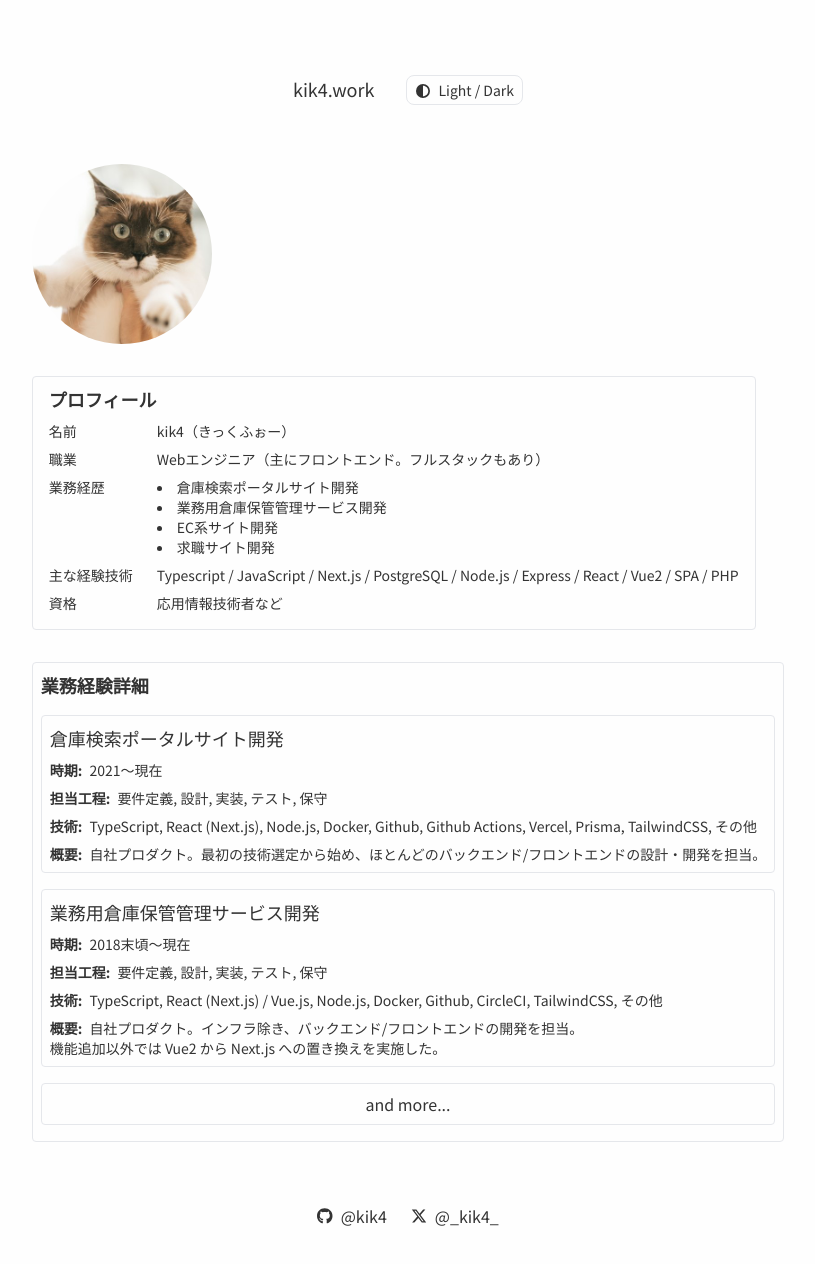
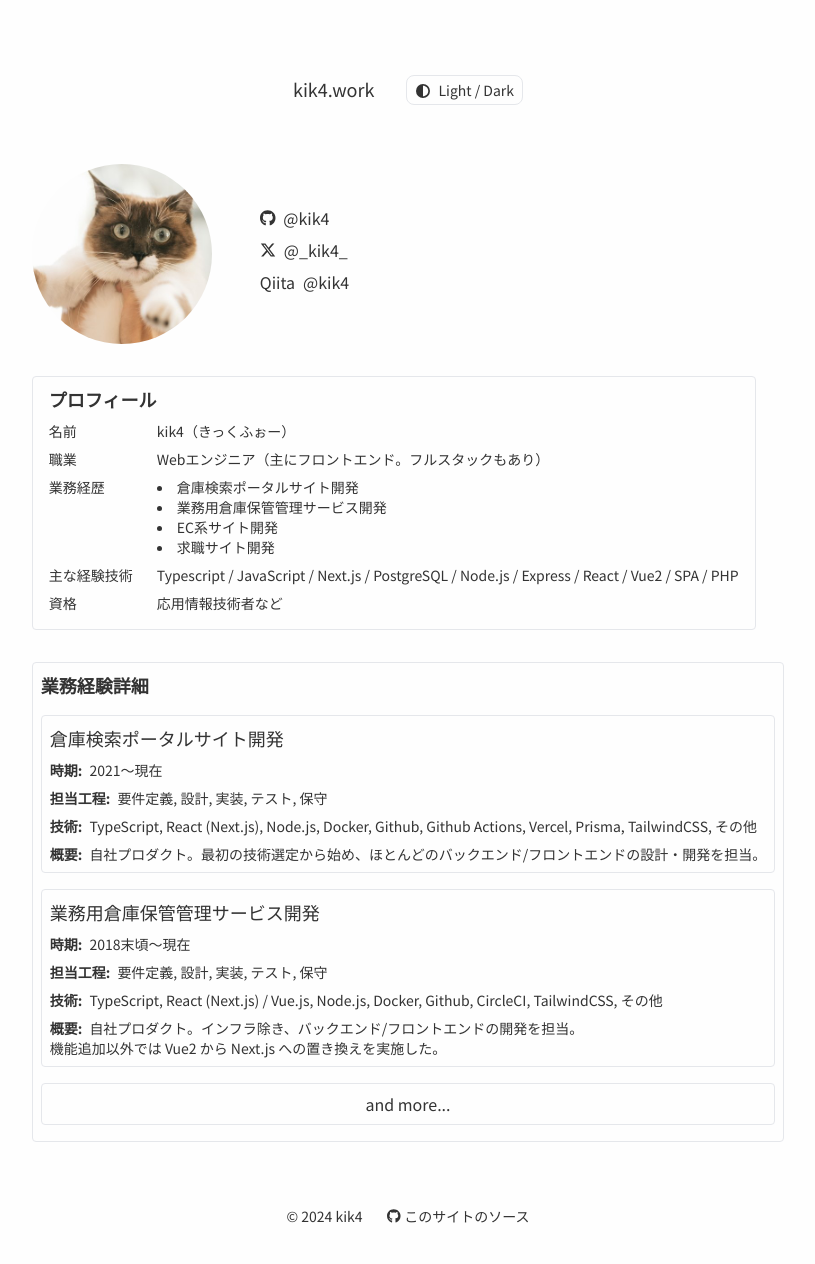
Before and after one commit to kik4/my-portfolio-next, a Next.js app: page / in a window 1280 px wide. Shown: the top 1264 px of the page, without its empty margins (232-1047 px from the left). Built offline with nearby package versions, Linux system fonts and the light colour scheme.

Commit message:
add info

```diff
--- a/app/page.tsx
+++ b/app/page.tsx
@@ -16,6 +16,7 @@ export default function Home() {
 				<DarkToggleButton />
 			</header>
 			<main className="row-start-2 flex flex-col items-center gap-8 sm:items-start">
+				<div className="flex flex-col items-center justify-center gap-8 sm:flex-row">
 					<Image
 						className="rounded-full"
 						src={icon}
@@ -24,6 +25,36 @@ export default function Home() {
 						height={180}
 						priority
 					/>
+					<div className="flex flex-row gap-2 px-4 pt-2 pb-4 sm:flex-col">
+						<a
+							className="flex items-center gap-2 hover:underline hover:underline-offset-4"
+							href="https://github.com/kik4"
+							target="_blank"
+							rel="noopener noreferrer"
+						>
+							<FontAwesomeIcon icon={faGithub} />
+							@kik4
+						</a>
+						<a
+							className="flex items-center gap-2 hover:underline hover:underline-offset-4"
+							href="https://x.com/_kik4_"
+							target="_blank"
+							rel="noopener noreferrer"
+						>
+							<FontAwesomeIcon icon={faXTwitter} />
+							@_kik4_
+						</a>
+						<a
+							className="flex items-center gap-2 hover:underline hover:underline-offset-4"
+							href="https://qiita.com/kik4"
+							target="_blank"
+							rel="noopener noreferrer"
+						>
+							<span>Qiita</span>
+							@kik4
+						</a>
+					</div>
+				</div>
 
 				<section className="rounded border px-4 pt-2 pb-4">
 					<h2 className="font-bold text-lg">プロフィール</h2>
@@ -118,24 +149,16 @@ export default function Home() {
 					<HiddenSections />
 				</section>
 			</main>
-			<footer className="row-start-3 flex flex-wrap items-center justify-center gap-6">
+			<footer className="row-start-3 flex flex-wrap items-center justify-center gap-6 text-sm">
+				<span>©︎ 2024 kik4</span>
 				<a
-					className="flex items-center gap-2 hover:underline hover:underline-offset-4"
-					href="https://github.com/kik4"
+					className="flex items-center gap-1 hover:underline hover:underline-offset-4"
+					href="https://github.com/kik4/my-portfolio-next"
 					target="_blank"
 					rel="noopener noreferrer"
 				>
 					<FontAwesomeIcon icon={faGithub} />
-					@kik4
-				</a>
-				<a
-					className="flex items-center gap-2 hover:underline hover:underline-offset-4"
-					href="https://x.com/_kik4_"
-					target="_blank"
-					rel="noopener noreferrer"
-				>
-					<FontAwesomeIcon icon={faXTwitter} />
-					@_kik4_
+					このサイトのソース
 				</a>
 			</footer>
 		</div>
--- a/package.json
+++ b/package.json
@@ -35,6 +35,8 @@
 		"typescript": "^5"
 	},
 	"lint-staged": {
-		"*": ["biome check --no-errors-on-unmatched --files-ignore-unknown=true"]
+		"*": [
+			"biome check --write --unsafe --no-errors-on-unmatched --files-ignore-unknown=true"
+		]
 	}
 }
```
Lines whose indentation alone changed are shown as unchanged.
